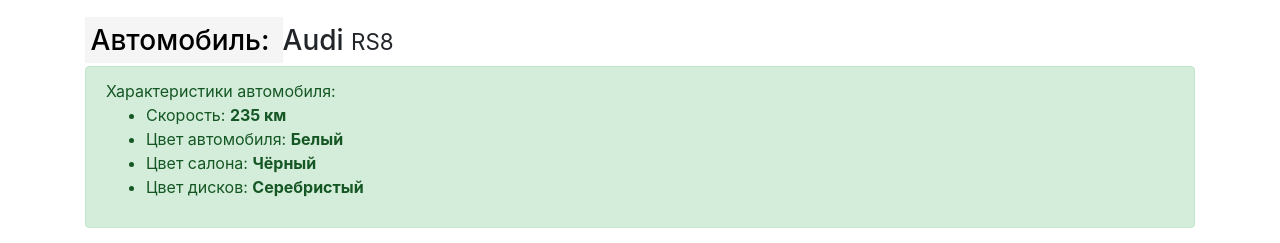
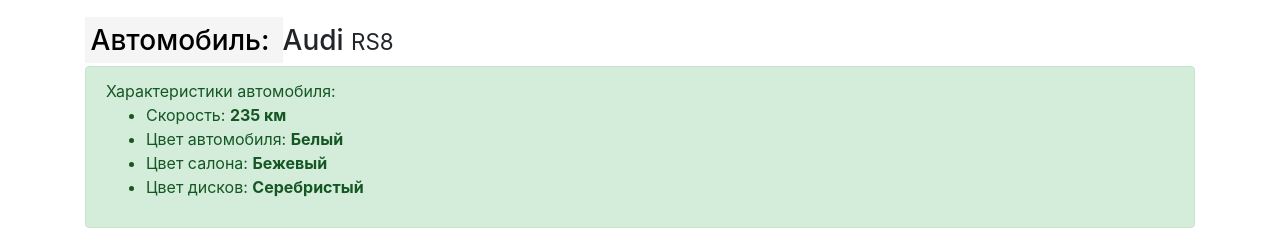
Before and after one commit to Anatolii123/AngularApp, an Angular app: page / in a window 1280 px wide. Shown: the top 243 px of the page. Built offline with nearby package versions, Linux system fonts and the light colour scheme.

Commit message:
ProjectCommit

```diff
--- a/src/app/components/car/car.component.html
+++ b/src/app/components/car/car.component.html
@@ -20,7 +20,7 @@
   </div>
 
   <h3>Выберите автомобиль</h3>
-  <button class="btn btn-danger">BMW</button>
-  <button class="btn btn-success">Audi</button>
-  <button class="btn btn-info">Mercedes</button>
+  <button class="btn btn-danger" (click)="carSelect('bmw')">BMW</button>
+  <button class="btn btn-success" (click)="carSelect('audi')">Audi</button>
+  <button class="btn btn-info" (click)="carSelect('mer')">Mercedes</button>
 </div>
--- a/src/app/components/car/car.component.ts
+++ b/src/app/components/car/car.component.ts
@@ -21,11 +21,47 @@
     this.model = 'RS8';
     this.colors = {
       car:'Белый',
-      salon:'Чёрный',
+      salon:'Бежевый',
       wheels:'Серебристый'
     };
     this.options = ["ABS","Автопилот","Автопаркинг"];
   }
+
+  carSelect(carName) {
+    if (carName == 'bmw') {
+      this.name = 'BMW';
+      this.speed = 280;
+      this.model = 'M5';
+      this.colors = {
+        car:'Синий',
+        salon:'Белый',
+        wheels:'Красный'
+      };
+      this.options = ["ABS","Автопилот","Автопаркинг"];
+    } else if (carName == 'audi') {
+      this.name = 'Audi';
+      this.speed = 235;
+      this.model = 'RS8';
+      this.colors = {
+        car:'Белый',
+        salon:'Бежевый',
+        wheels:'Серебристый'
+      };
+      this.options = ["ABS","Автопилот","Автопаркинг"];
+    } else {
+      this.name = 'Mercedes';
+      this.speed = 180;
+      this.model = 'C180';
+      this.colors = {
+        car:'Чёрный',
+        salon:'Чёрный',
+        wheels:'Чёрный'
+      };
+      this.options = ["ABS","Автопилот","Автопаркинг"];
+    }
+
+  }
+
 }
 
 interface Colors {
```
